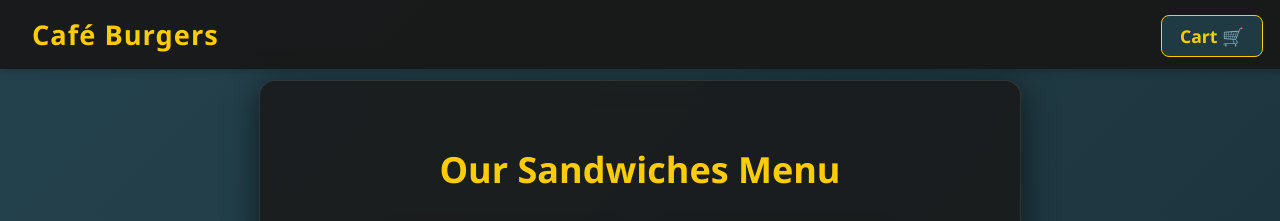
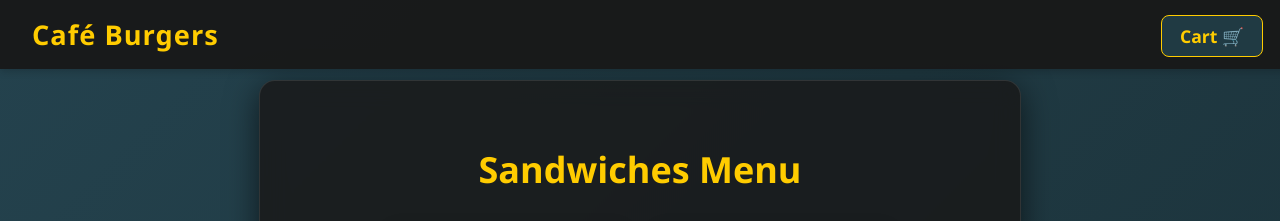
Before and after one commit to kritikthakur/Food-Ordering-Site-, a plain HTML site: page sandwiches.html in a window 1280 px wide. Shown: the top 221 px of the page. Drawn offline with Linux system fonts and the light colour scheme.

Commit message:
Update sandwiches.html

```diff
--- a/sandwiches.html
+++ b/sandwiches.html
@@ -2,7 +2,7 @@
 <html lang="en">
 <head>
   <meta charset="UTF-8">
-  <title>Burgers Menu | Café</title>
+  <title>Burgers| Café</title>
   <meta name="viewport" content="width=device-width, initial-scale=1.0">
   <link rel="stylesheet" href="sandwiches.css">
   <style>
@@ -54,7 +54,7 @@
   </div>
   <div class="main-content">
     <div class="menu-container">
-      <h1>Our Sandwiches Menu</h1>
+      <h1> Sandwiches Menu</h1>
       <div id="sandwiches" class="menu-list"></div>
     </div>
   </div>
```
